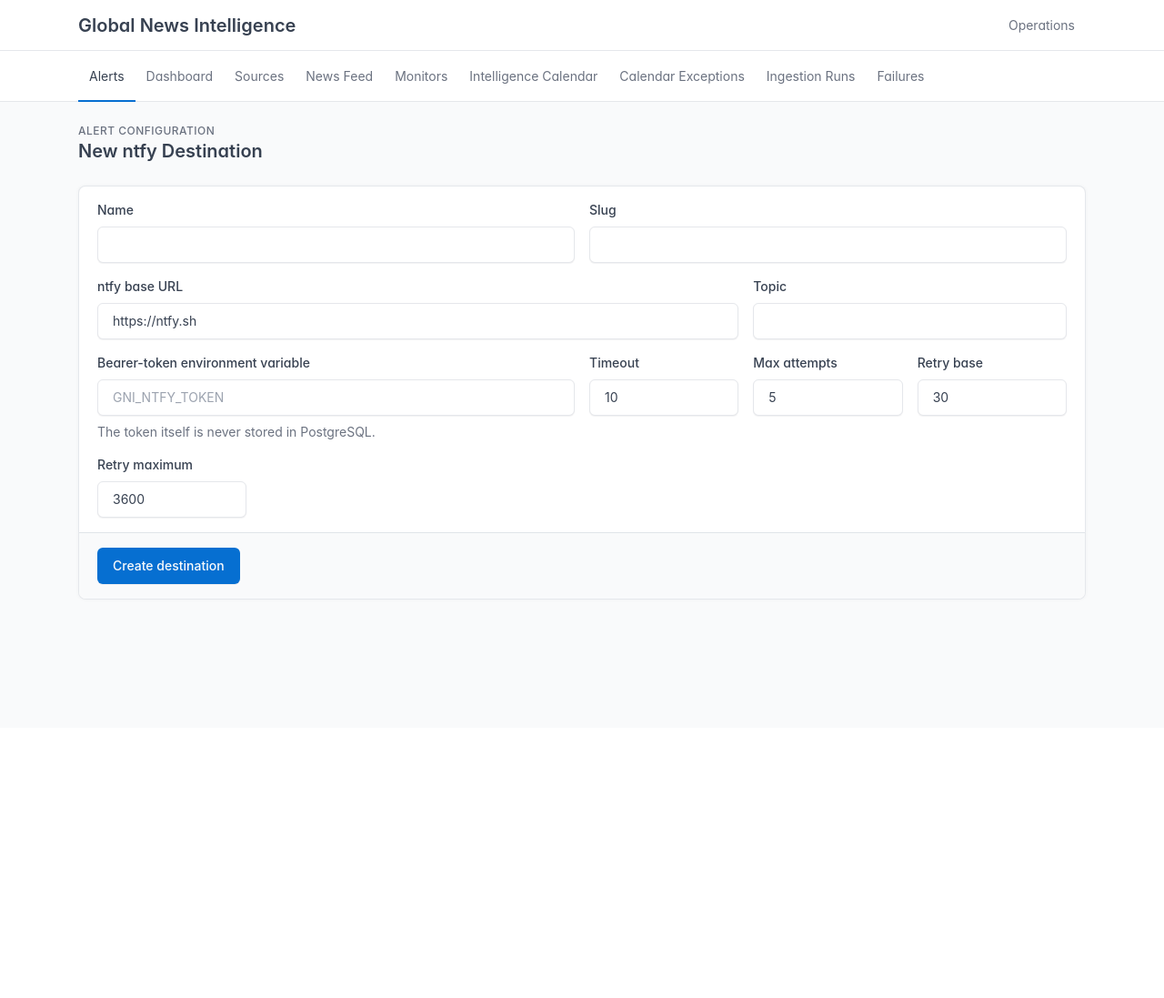
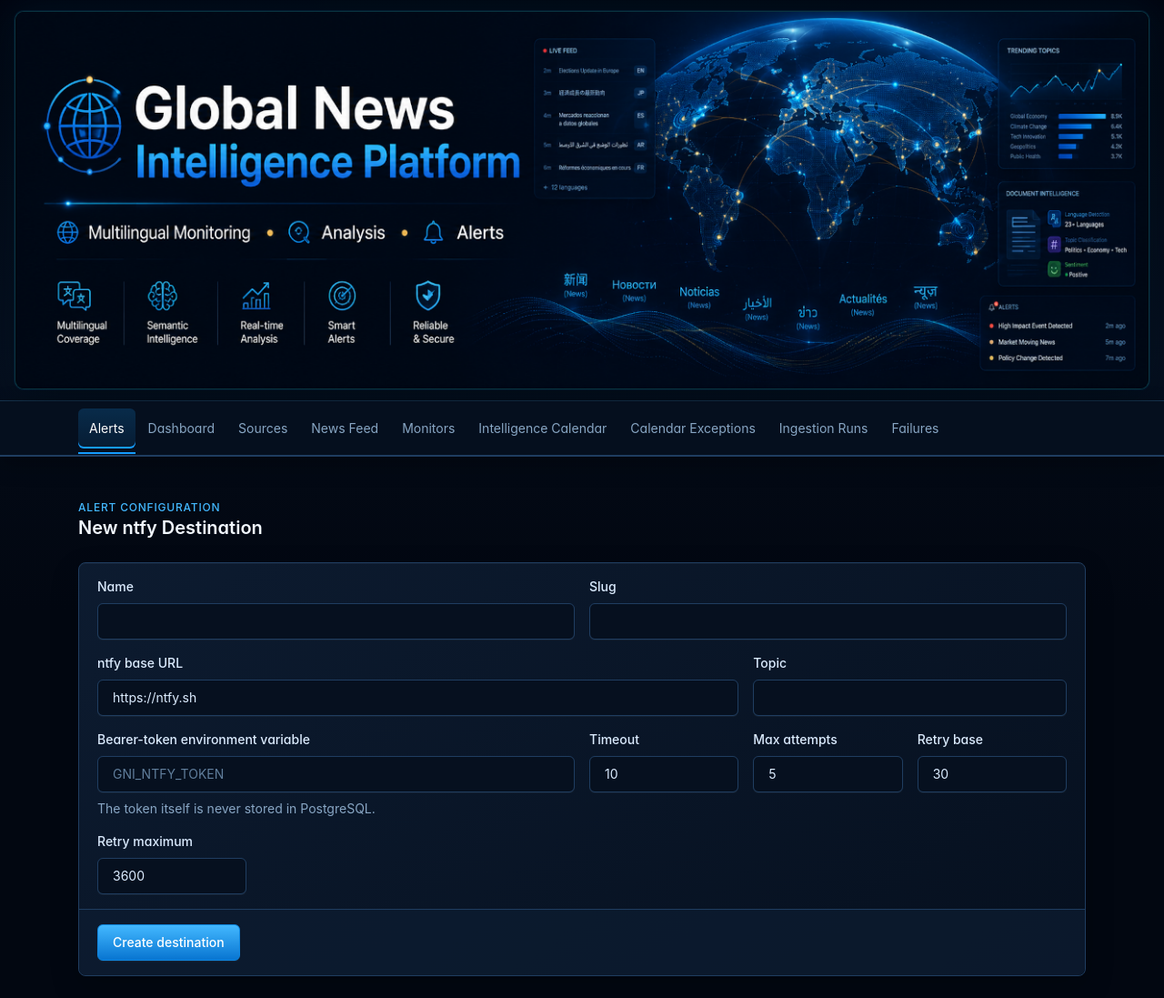
Before and after one commit to shineshadow/Global-News-Intelligence-Platform, a FastAPI app: page /web/alert-destinations/new in a window 1280 px wide. Shown: the whole page at 91% size. Before the commit the page ends 659 px from the top, so only its background shows below. Run offline with FastAPI, Linux system fonts and the light colour scheme; parts of the project's set-up code (start-up, migrations or seed data) failed here and were passed over; some libraries are stand-ins or nearby versions.

Commit message:
feat(theme): add theme Dark Operations

```diff
--- a/app/main.py
+++ b/app/main.py
@@ -1,22 +1,18 @@
+from collections.abc import AsyncIterator
 from contextlib import asynccontextmanager
-from typing import AsyncIterator
+from pathlib import Path
 
 from fastapi import FastAPI, Response, status
+from fastapi.staticfiles import StaticFiles
 from pydantic import BaseModel
 from redis.exceptions import RedisError
 from sqlalchemy import text
 from sqlalchemy.exc import SQLAlchemyError
 
+from app.api.exception_handlers import register_exception_handlers
+from app.api.router import api_router
 from app.database import async_session_factory, engine
 from app.redis_client import redis_client
-
-from app.api.exception_handlers import register_exception_handlers
-from app.api.router import api_router
-
-from pathlib import Path
-
-from fastapi.staticfiles import StaticFiles
-
 from app.web.routes import router as web_router
 
 
@@ -90,3 +86,11 @@ app.mount(
     ),
     name="static",
 )
+
+app.mount(
+    "/themes",
+    StaticFiles(
+        directory=WEB_DIR / "themes",
+    ),
+    name="themes",
+)
--- a/app/web/templates/base.html
+++ b/app/web/templates/base.html
@@ -1,5 +1,5 @@
 <!doctype html>
-<html lang="en">
+<html lang="en" data-bs-theme="dark">
 
 <head>
     <meta charset="utf-8">
@@ -22,6 +22,11 @@
             path='css/app.css'
         ) }}">
 
+    <link rel="stylesheet" href="{{ url_for(
+            'themes',
+            path='dark_operations/theme.css'
+        ) }}">
+
     <script defer src="{{ url_for(
             'static',
             path='vendor/htmx.min.js'
@@ -33,25 +38,12 @@
         ) }}"></script>
 </head>
 
-<body>
+<body class="gni-theme-dark-operations">
     <div class="page">
 
-        <header class="navbar navbar-expand-md d-print-none">
-            <div class="container-xl">
+        {% include "dark_operations/header.html" %}
 
-                <a class="navbar-brand navbar-brand-autodark" href="{{ url_for('web_dashboard') }}">
-                    Global News Intelligence
-                </a>
-
-                <div class="navbar-nav flex-row order-md-last">
-                    <span class="nav-link text-secondary">
-                        Operations
-                    </span>
-                </div>
-            </div>
-        </header>
-
-        <header class="navbar-expand-md">
+        <header class="navbar-expand-md gni-primary-nav">
             <div class="collapse navbar-collapse show">
                 <div class="navbar">
                     <div class="container-xl">
--- a/app/web/templating.py
+++ b/app/web/templating.py
@@ -4,13 +4,13 @@ from pathlib import Path
 
 from fastapi.templating import Jinja2Templates
 
-
 WEB_DIR = Path(__file__).resolve().parent
 TEMPLATE_DIR = WEB_DIR / "templates"
+THEME_DIR = WEB_DIR / "themes"
 
 
 templates = Jinja2Templates(
-    directory=TEMPLATE_DIR,
+    directory=[TEMPLATE_DIR, THEME_DIR],
 )
 
 
--- /dev/null
+++ b/app/web/themes/dark_operations/header.html
@@ -0,0 +1,18 @@
+<header class="gni-banner-shell d-print-none" aria-label="Platform header">
+    <div class="gni-banner-frame">
+        <a class="gni-banner-link" href="{{ url_for('web_dashboard') }}">
+            <span class="visually-hidden">
+                Global News Intelligence Platform operations dashboard
+            </span>
+            <img
+                class="gni-banner-image"
+                src="{{ url_for('static', path='img/GNI-1288.png') }}"
+                srcset="
+                    {{ url_for('static', path='img/GNI-1288.png') }} 1x,
+                    {{ url_for('static', path='img/GNI.png') }} 1.686x
+                "
+                alt="Global News Intelligence Platform — multilingual monitoring, analysis, and alerts"
+            >
+        </a>
+    </div>
+</header>
--- /dev/null
+++ b/app/web/themes/dark_operations/theme.css
@@ -0,0 +1,368 @@
+:root {
+    color-scheme: dark;
+
+    --gni-ink-950: #020711;
+    --gni-ink-900: #06101f;
+    --gni-ink-850: #091629;
+    --gni-ink-800: #0d1c31;
+    --gni-ink-750: #12243d;
+    --gni-line: #1f3d60;
+    --gni-line-bright: #2f638f;
+    --gni-text: #dcecff;
+    --gni-text-muted: #88a6c4;
+    --gni-blue: #159cff;
+    --gni-blue-bright: #43b8ff;
+    --gni-cyan: #25d4e8;
+    --gni-focus: #ffbc47;
+
+    --tblr-body-bg: var(--gni-ink-950);
+    --tblr-body-color: var(--gni-text);
+    --tblr-bg-surface: var(--gni-ink-850);
+    --tblr-bg-surface-secondary: var(--gni-ink-900);
+    --tblr-bg-surface-tertiary: var(--gni-ink-800);
+    --tblr-bg-forms: var(--gni-ink-900);
+    --tblr-border-color: var(--gni-line);
+    --tblr-border-color-translucent: rgb(47 99 143 / 35%);
+    --tblr-card-bg: var(--gni-ink-850);
+    --tblr-card-border-color: var(--gni-line);
+    --tblr-card-cap-bg: rgb(13 28 49 / 90%);
+    --tblr-link-color: var(--gni-blue-bright);
+    --tblr-link-hover-color: #8dd7ff;
+    --tblr-muted: var(--gni-text-muted);
+    --tblr-secondary-color: var(--gni-text-muted);
+    --tblr-primary: var(--gni-blue);
+    --tblr-primary-rgb: 21, 156, 255;
+}
+
+html {
+    background: var(--gni-ink-950);
+}
+
+body.gni-theme-dark-operations {
+    min-height: 100vh;
+
+    background:
+        radial-gradient(
+            circle at 50% -8rem,
+            rgb(21 156 255 / 16%),
+            transparent 34rem
+        ),
+        linear-gradient(
+            180deg,
+            var(--gni-ink-900) 0,
+            var(--gni-ink-950) 42rem
+        );
+
+    color: var(--gni-text);
+}
+
+.gni-banner-shell {
+    padding: 0.75rem 1rem;
+
+    border-bottom: 0.0625rem solid rgb(47 99 143 / 55%);
+
+    background:
+        linear-gradient(
+            180deg,
+            rgb(2 7 17 / 98%),
+            rgb(6 16 31 / 96%)
+        );
+}
+
+.gni-banner-frame {
+    width: 80.5rem;
+    max-width: 100%;
+    height: 26.8125rem;
+    max-height: calc((100vw - 2rem) * 429 / 1288);
+
+    margin: 0 auto;
+    overflow: hidden;
+
+    border: 0.0625rem solid rgb(37 212 232 / 22%);
+    border-radius: 0.625rem;
+
+    background: var(--gni-ink-950);
+
+    box-shadow:
+        0 0 0 0.0625rem rgb(21 156 255 / 8%),
+        0 1rem 3rem rgb(0 0 0 / 48%),
+        0 0 2.5rem rgb(21 156 255 / 9%);
+}
+
+.gni-banner-link,
+.gni-banner-image {
+    display: block;
+    width: 100%;
+    height: 100%;
+}
+
+.gni-banner-link:focus-visible {
+    outline: 0.1875rem solid var(--gni-focus);
+    outline-offset: -0.25rem;
+}
+
+.gni-banner-image {
+    object-fit: contain;
+}
+
+.gni-primary-nav {
+    position: sticky;
+    top: 0;
+    z-index: 1020;
+
+    border-bottom: 0.0625rem solid var(--gni-line);
+
+    background: rgb(6 16 31 / 94%);
+
+    box-shadow: 0 0.5rem 1.5rem rgb(0 0 0 / 28%);
+    backdrop-filter: blur(0.75rem);
+}
+
+.gni-primary-nav .navbar {
+    min-height: 3.75rem;
+
+    background: transparent;
+}
+
+.gni-primary-nav .navbar-nav {
+    gap: 0.125rem;
+}
+
+.gni-primary-nav .nav-link {
+    min-height: 2.75rem;
+    padding: 0.75rem 0.875rem;
+
+    border-radius: 0.375rem;
+
+    color: var(--gni-text-muted);
+}
+
+.gni-primary-nav .nav-link:hover,
+.gni-primary-nav .nav-link:focus-visible {
+    background: rgb(21 156 255 / 10%);
+    color: var(--gni-text);
+}
+
+.gni-primary-nav .nav-item.active .nav-link {
+    background:
+        linear-gradient(
+            180deg,
+            rgb(21 156 255 / 20%),
+            rgb(21 156 255 / 9%)
+        );
+
+    color: #ffffff;
+
+    box-shadow: inset 0 -0.125rem 0 var(--gni-blue);
+}
+
+.page-wrapper {
+    background: transparent;
+}
+
+.page-header {
+    padding-top: 1.5rem;
+}
+
+.page-pretitle {
+    color: var(--gni-blue-bright);
+    letter-spacing: 0.05rem;
+}
+
+.page-title {
+    color: #f2f8ff;
+}
+
+.card {
+    border: 0.0625rem solid var(--gni-line);
+
+    background:
+        linear-gradient(
+            145deg,
+            rgb(13 28 49 / 96%),
+            rgb(6 16 31 / 98%)
+        );
+
+    box-shadow:
+        0 0.75rem 2rem rgb(0 0 0 / 20%),
+        inset 0 0.0625rem 0 rgb(255 255 255 / 3%);
+}
+
+.card-header,
+.card-footer {
+    border-color: var(--gni-line);
+    background: rgb(13 28 49 / 72%);
+}
+
+.card-title {
+    color: #f0f7ff;
+}
+
+.card-subtitle,
+.text-secondary,
+.form-hint {
+    color: var(--gni-text-muted) !important;
+}
+
+.table {
+    --tblr-table-color: var(--gni-text);
+    --tblr-table-bg: transparent;
+    --tblr-table-border-color: var(--gni-line);
+    --tblr-table-striped-bg: rgb(21 156 255 / 3%);
+    --tblr-table-hover-bg: rgb(21 156 255 / 7%);
+}
+
+.table thead th {
+    background: rgb(6 16 31 / 72%);
+    color: #9fc3e4;
+}
+
+.table tbody tr:hover > * {
+    background: rgb(21 156 255 / 6%);
+}
+
+.form-control,
+.form-select {
+    border: 0.0625rem solid var(--gni-line);
+    background-color: var(--gni-ink-900);
+    color: var(--gni-text);
+}
+
+.form-control:focus,
+.form-select:focus {
+    border-color: var(--gni-blue);
+
+    background-color: var(--gni-ink-900);
+    color: #ffffff;
+
+    box-shadow: 0 0 0 0.1875rem rgb(21 156 255 / 18%);
+}
+
+.form-control::placeholder {
+    color: #607e9c;
+}
+
+.form-check-input {
+    border-color: var(--gni-line-bright);
+    background-color: var(--gni-ink-900);
+}
+
+.btn {
+    border-color: var(--gni-line-bright);
+    background: var(--gni-ink-800);
+    color: var(--gni-text);
+}
+
+.btn:hover,
+.btn:focus-visible {
+    border-color: var(--gni-blue-bright);
+    background: var(--gni-ink-750);
+    color: #ffffff;
+}
+
+.btn-primary {
+    border-color: #0f86df;
+
+    background:
+        linear-gradient(
+            180deg,
+            var(--gni-blue-bright),
+            #0875d1
+        );
+
+    color: #ffffff;
+}
+
+.btn-primary:hover,
+.btn-primary:focus-visible {
+    border-color: #70cbff;
+    background: linear-gradient(180deg, #55c2ff, #0c85e8);
+}
+
+.alert {
+    border: 0.0625rem solid var(--gni-line-bright);
+    background: rgb(13 28 49 / 92%);
+    color: var(--gni-text);
+}
+
+.alert-info {
+    border-color: rgb(37 212 232 / 42%);
+    background: rgb(11 67 92 / 45%);
+}
+
+.badge {
+    border: 0.0625rem solid rgb(255 255 255 / 10%);
+}
+
+code,
+.metadata-json,
+.document-original-content {
+    color: #9ad9ff;
+}
+
+a {
+    text-underline-offset: 0.1875rem;
+}
+
+::-webkit-scrollbar {
+    width: 0.75rem;
+    height: 0.75rem;
+}
+
+::-webkit-scrollbar-track {
+    background: var(--gni-ink-950);
+}
+
+::-webkit-scrollbar-thumb {
+    border: 0.1875rem solid var(--gni-ink-950);
+    border-radius: 0.75rem;
+    background: var(--gni-line-bright);
+}
+
+@media (max-width: 48rem) {
+    .gni-banner-shell {
+        padding: 0.375rem;
+    }
+
+    .gni-banner-frame {
+        max-height: calc((100vw - 0.75rem) * 429 / 1288);
+        border-radius: 0.375rem;
+    }
+
+    .gni-primary-nav {
+        position: static;
+    }
+
+    .gni-primary-nav .navbar-nav {
+        display: grid;
+        grid-template-columns: minmax(0, 1fr);
+        width: 100%;
+        max-width: 100%;
+        min-width: 0;
+        padding: 0.5rem 0;
+    }
+
+    .gni-primary-nav .nav-item {
+        min-width: 0;
+    }
+
+    .gni-primary-nav .nav-link {
+        width: 100%;
+        min-width: 0;
+        justify-content: center;
+        white-space: normal;
+        overflow-wrap: anywhere;
+        text-align: center;
+    }
+}
+
+@media (prefers-reduced-motion: reduce) {
+    *,
+    *::before,
+    *::after {
+        scroll-behavior: auto !important;
+        transition-duration: 0.01s !important;
+        animation-duration: 0.01s !important;
+        animation-iteration-count: 1 !important;
+    }
+}
```
Also changed, not shown: tests/test_web_theme.py (added, +18 -0 lines), app/web/static/img/GNI-1288.png (added), app/web/static/img/GNI.png (added), app/web/themes/dark_operations/README.md (added).
